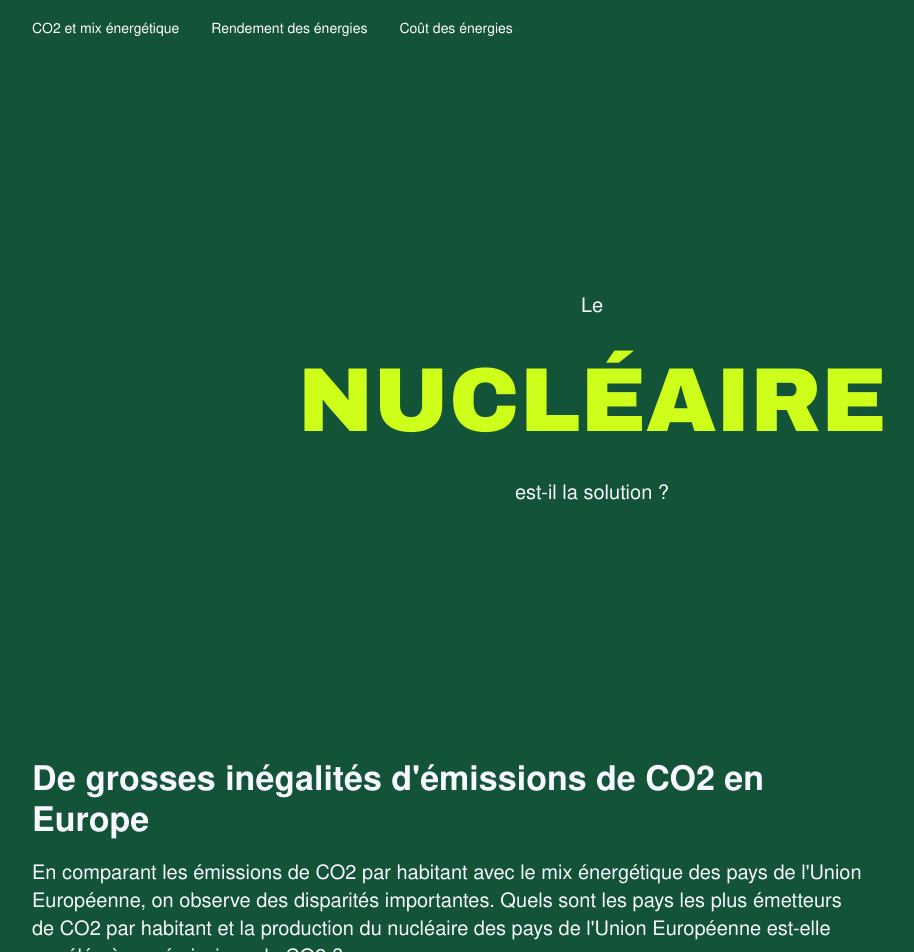
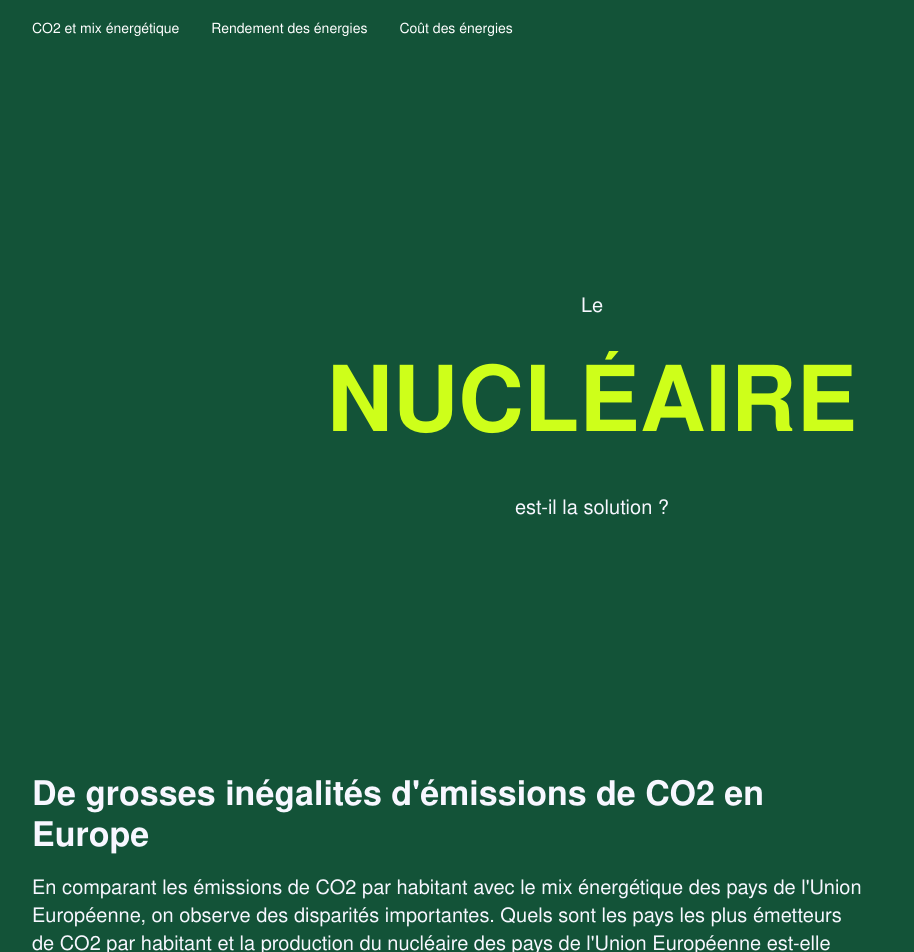
Before and after one commit to BillelT/Dataviz-nuclear, a React (Vite) app: page / in a window 1280 px wide. Shown: the top 952 px of the page, without its empty margins (48-962 px from the left). Built offline with nearby package versions, Linux system fonts and the light colour scheme.

Commit message:
ajout animations gsap part1

```diff
--- a/package.json
+++ b/package.json
@@ -10,13 +10,15 @@
     "preview": "vite preview"
   },
   "dependencies": {
+    "@gsap/react": "^2.1.1",
     "chart.js": "^4.4.6",
     "gsap": "^3.12.5",
     "leaflet": "^1.9.4",
     "react": "^18.3.1",
     "react-chartjs-2": "^5.2.0",
     "react-dom": "^18.3.1",
-    "showdown": "^2.1.0"
+    "showdown": "^2.1.0",
+    "split-type": "^0.3.4"
   },
   "devDependencies": {
     "@eslint/js": "^9.13.0",
--- a/src/components/EuropeMap.jsx
+++ b/src/components/EuropeMap.jsx
@@ -12,27 +12,60 @@ import "../stylesheets/DonutChart.scss";
 import "../fullscreen/Control.FullScreen.css";
 import "../fullscreen/Control.FullScreen";
 import NumberData from "./NumberData";
+import { gsap } from "gsap";
+import { ScrollTrigger } from "gsap/ScrollTrigger";
+
+gsap.registerPlugin(ScrollTrigger);
 
 export default function EuropeMap() {
   const [legendClosed, setLegendClosed] = useState(false);
+  const titleRef = useRef(null);
+  const mapRef = useRef(null);
+  const subtitleRef = useRef(null);
 
   function toggleLegend() {
     setLegendClosed((prev) => !prev);
   }
 
-  const mapRef = useRef(null);
-  function getColor(value) {
-    if (value === 0 || value === "undefined" || value === null) {
-      return "rgba(0, 0, 0, 0)";
+  useEffect(() => {
+    if (titleRef.current) {
+      gsap.fromTo(
+        titleRef.current,
+        { y: 40, opacity: 0.6 },
+        {
+          y: 0,
+          opacity: 1,
+          duration: 1,
+          scrollTrigger: {
+            trigger: titleRef.current,
+            start: "top 80%",
+            toggleActions: "play none none none",
+          },
+          ease: "power2.out",
+        }
+      );
     }
-    if (value == "0") {
-      return "#fff";
+    if (mapRef.current && subtitleRef.current) {
+      gsap.fromTo(
+        [mapRef.current, subtitleRef.current],
+        {
+          y: "50",
+          opacity: 0,
+        },
+        {
+          y: 0,
+          opacity: 1,
+          duration: 1.5,
+          ease: "power2.out",
+          scrollTrigger: {
+            trigger: mapRef.current,
+            start: "top 80%",
+            toggleActions: "play none none none",
+          },
+        }
+      );
     }
-    //value from 0 to 1
-    var hue = ((1 - value) * 120).toString(10);
-    return ["hsl(", hue, ",100%,50%)"].join("");
-  }
-  useEffect(() => {
+
     if (mapRef.current && !mapRef.current._leaflet_id) {
       const map = L.map(mapRef.current, {
         fullscreenControl: true,
@@ -128,13 +161,27 @@ export default function EuropeMap() {
     }
   }, []);
 
+  function getColor(value) {
+    if (value === 0 || value === "undefined" || value === null) {
+      return "rgba(0, 0, 0, 0)";
+    }
+    if (value == "0") {
+      return "#fff";
+    }
+    //value from 0 to 1
+    var hue = ((1 - value) * 120).toString(10);
+    return ["hsl(", hue, ",100%,50%)"].join("");
+  }
+
   return (
     <>
-      <section className="container map-container grid m-bot-128 col-gap-20">
+      <section className="container map-container grid m-bot-128 col-gap-20" id="mix">
         <div className="grid-col-sm-12-ls-1-9">
-          <h2 className="article-title">
-            De grosses inégalités d&apos;émissions de CO2 en Europe
-          </h2>
+          <div className="h2-container">
+            <h2 className="article-title" ref={titleRef}>
+              De grosses inégalités d&apos;émissions de CO2 en Europe
+            </h2>
+          </div>
           <p className="article-chapeau p-bot-16">
             En comparant les émissions de CO2 par habitant avec le mix
             énergétique des pays de l&apos;Union Européenne, on observe des
@@ -210,7 +257,7 @@ export default function EuropeMap() {
         </div>
 
         <div className="grid-col-sm-1-12-ls-8-12">
-          <h3 className="article-subtitle">
+          <h3 className="article-subtitle" ref={subtitleRef}>
             Des différences au niveau européen
           </h3>
           <p className="font-size-16 p-bot-64">
--- a/src/components/Header.jsx
+++ b/src/components/Header.jsx
@@ -7,7 +7,7 @@ function Header() {
         <nav>
           <ul>
             <li>
-              <a href="#carbon" className="font-size-14">
+              <a href="#mix" className="font-size-14">
                 CO2 et mix énergétique
               </a>
             </li>
--- a/src/components/Hero.jsx
+++ b/src/components/Hero.jsx
@@ -1,26 +1,46 @@
-import { useRef } from "react";
-// import gsap from "gsap";
+import { useRef, useEffect } from "react";
 import "../stylesheets/Hero.scss";
+import { gsap } from "gsap";
+import SplitType from "split-type";
 
 function Hero() {
-  const firstPartTitle = useRef();
-  const secondPartTitle = useRef();
+  const textToSplit = useRef(null);
+  const leRef = useRef(null);
+
+  useEffect(() => {
+    if (textToSplit.current && leRef.current) {
+      const text = new SplitType(textToSplit.current, { types: "chars" });
+
+      const tl = gsap.timeline();
+      console.log(leRef.current, leRef);
+
+      tl.from(text.chars, {
+        duration: 0.8,
+        y: 70,
+        opacity: 0,
+        stagger: 0.04,
+        ease: "power2.out",
+        delay: 0.5,
+      });
+    }
+  }, []);
 
   return (
-    <>
-      <section className="darkgreen-bg container flex flex-center flex-d-col p-top-bot-256 row-gap-32">
-        <span className="text-center hero-text">Le</span>
+    <section className="darkgreen-bg container flex flex-center flex-d-col p-top-bot-256 row-gap-32">
+      <div className="span-container text-center hero-text">
+        <span className="" ref={leRef}>
+          Le
+        </span>
+      </div>
+      <div className="h1-container">
         <h1 className="lime-text text-center archivo font-weight-900">
-          <span ref={firstPartTitle} className="archivo font-weight-900">
-            NUC
-          </span>
-          <span ref={secondPartTitle} className="archivo font-weight-900">
-            LÉAIRE
+          <span ref={textToSplit} className="archivo font-weight-900">
+            NUCLÉAIRE
           </span>
         </h1>
-        <span className="text-center hero-text">est-il la solution ?</span>
-      </section>
-    </>
+      </div>
+      <span className="text-center hero-text">est-il la solution ?</span>
+    </section>
   );
 }
 
--- a/src/stylesheets/DonutChart.scss
+++ b/src/stylesheets/DonutChart.scss
@@ -154,3 +154,7 @@ svg path {
   // transform: scale(0.8);
   margin: 0;
 }
+
+.h2-container {
+  clip-path: polygon(0 0, 100% 0, 100% 90%, 0 90%)
+}
--- a/src/stylesheets/Hero.scss
+++ b/src/stylesheets/Hero.scss
@@ -17,3 +17,11 @@
 .hero-text {
   font-size: 20px;
 }
+
+.h1-container {
+  clip-path: polygon(0 0, 100% 0, 100% 100%, 0 80%);
+}
+
+.span-container {
+  clip-path: polygon(0 0, 100% 0, 100% 100%, 0 100%);
+}
```
Also changed, not shown: 1 other file (tests, documents, lock files or other folders).
